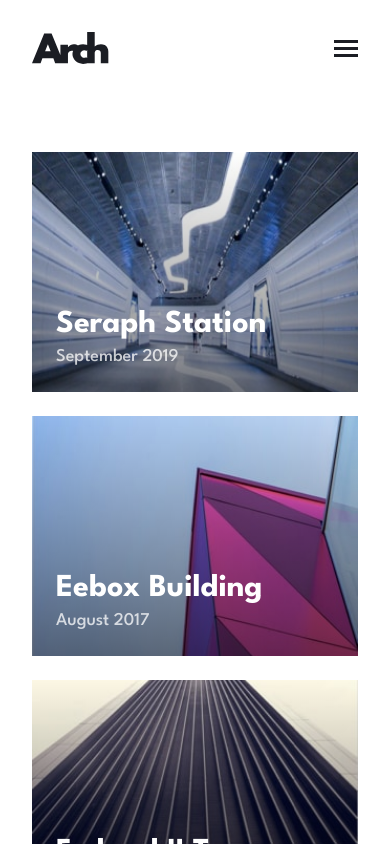
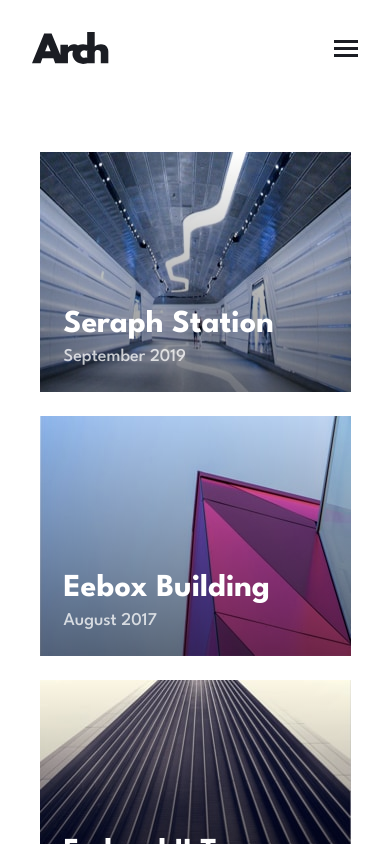
Before and after one commit to kerem-gurbuz/fm-arch-studio-website, a Next.js app: page /portfolio in a window 390 px wide. Shown: the top 844 px of the page. Built offline with nearby package versions, Linux system fonts and the light colour scheme.

Commit message:
feat(portfolio/portfolio-grid): update grid layout to display 2 columns between sm and md breakpoints

```diff
--- a/src/components/portfolio/portfolio-grid.tsx
+++ b/src/components/portfolio/portfolio-grid.tsx
@@ -30,7 +30,6 @@ export function PortfolioGrid({ className, projects }: PortfolioGridProps) {
       }));
   }, [projects]);
 
-  // Render no projects message if array is empty
   if (projects.length === 0) {
     return (
       <InfoMessage
@@ -45,7 +44,7 @@ export function PortfolioGrid({ className, projects }: PortfolioGridProps) {
     <ul
       aria-label="Portfolio Grid"
       className={cn(
-        'grid gap-6 lg:grid-cols-3 lg:gap-x-[30px] lg:gap-y-8',
+        'grid grid-cols-[311px] justify-center gap-6 sm:grid-cols-[280px_280px] sm:gap-x-4 md:grid-cols-1 lg:grid-cols-3 lg:gap-x-[30px] lg:gap-y-8',
         className,
       )}
     >
```
